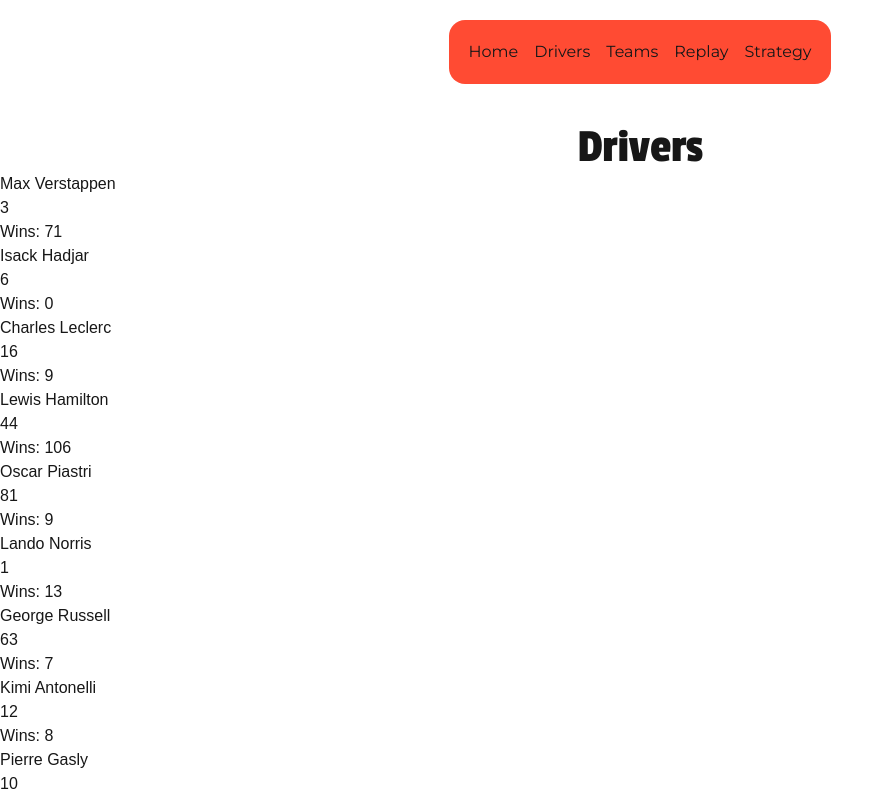
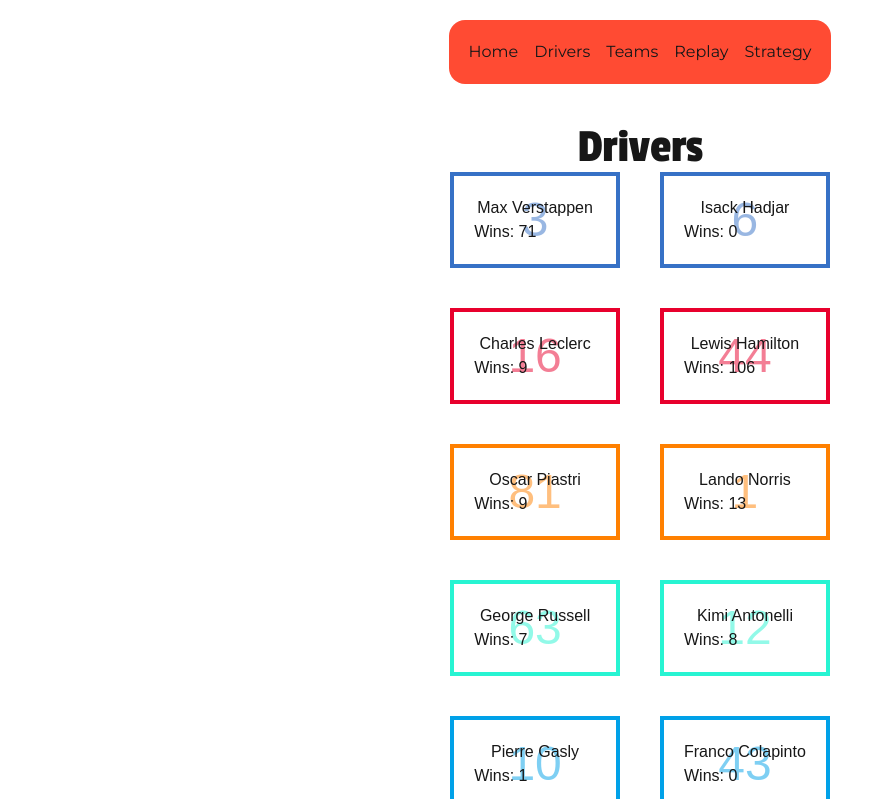
Before and after one commit to hiralsinghal/thirdspace-f1, a Next.js app: page /drivers in a window 1280 px wide. Shown: the top 799 px of the page, without its empty margins (0-894 px from the left). Built offline with nearby package versions, Linux system fonts and the light colour scheme; a web font is replaced by a local one.

Commit message:
designing the drivers page

```diff
--- a/src/app/drivers/page.tsx
+++ b/src/app/drivers/page.tsx
@@ -4,10 +4,10 @@
 
 export default function Drivers() {
     return (
-        <div>
+        <div className="mx-auto">
             <h1 className="mt-10 mx-auto text-center font-heading text-5xl">Drivers</h1>
 
-            <div>
+            <div className="grid grid-cols-2 gap-10 mx-10">
                 {(drivers as Driver[]).map((driver) => (
                     <DriverCard key={driver.id} driver={driver} />
                 ))}
--- a/src/components/DriverCard.tsx
+++ b/src/components/DriverCard.tsx
@@ -2,10 +2,11 @@
 
 export default function DriverCard({ driver }: {driver: Driver}) {
     return (
-        <div>
-            <h2>{driver.firstName} {driver.lastName}</h2>
-            <p>{driver.number}</p>
+        <div className="relative border-4 p-5" style={{borderColor:driver.teamColor}}>
+            <span className="absolute -z-1 inset-x-0 text-5xl text-center opacity-50 text-shadow-black-300" style={{color:driver.teamColor}}>{driver.number}</span>
+            <h2 className="text-center">{driver.firstName} {driver.lastName}</h2>
             <p>Wins: {driver.wins}</p>
         </div>
+
     );
 }
```
